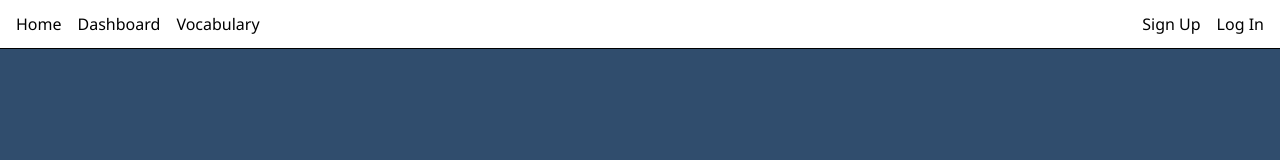
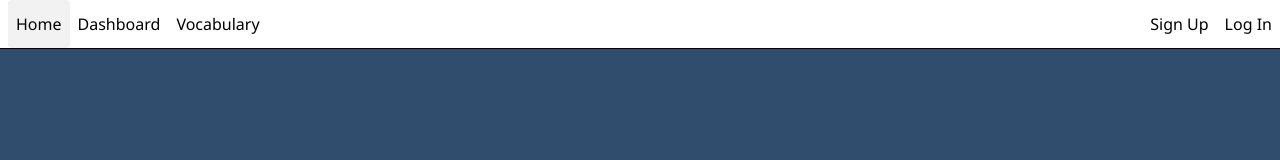
Before and after one commit to Juggle6/Langlearn, a Next.js app: page / in a window 1280 px wide. Shown: the top 160 px of the page. Built offline with nearby package versions, Linux system fonts and the light colour scheme; no server answers.

Commit message:
Gray background color on active tab

```diff
--- a/components/header.js
+++ b/components/header.js
@@ -2,6 +2,16 @@ import utilStyles from '@/styles/utils.module.css';
 import styles from '@/styles/header.module.css';
 import Link from 'next/link';
 import {useSession} from 'next-auth/react';
+import { useRouter } from 'next/router';
+
+function NavLink({ href, children }) {
+  const router = useRouter();
+  const isActive = router.pathname === href;
+
+  return (
+    <Link href={href} className={`${utilStyles.navBarLink} ${isActive ? styles.active : ''}`}>{children}</Link>
+  );
+}
 
 export default function Header() {
   const {data: session} = useSession();
@@ -9,13 +19,13 @@ export default function Header() {
   return (
     <header className={styles.header}>
       <nav className={styles.headerGroup}>
-        <Link href="/" className={utilStyles.navBarLink}>Home</Link>
-        <Link href="/dashboard" className={utilStyles.navBarLink}>Dashboard</Link>
-        <Link href="/vocabulary" className={utilStyles.navBarLink}>Vocabulary</Link>
+        <NavLink href="/">Home</NavLink>
+        <NavLink href="/dashboard">Dashboard</NavLink>
+        <NavLink href="/vocabulary">Vocabulary</NavLink>
       </nav>
       <div className={styles.headerGroup}>
         {session
-          ? <Link href="/profile">{session.username}</Link>
+          ? <NavLink href="/profile">{session.username}</NavLink>
           : (
             <>
               <Link href="/sign-up" className={utilStyles.navBarLink}>Sign Up</Link>
--- a/styles/header.module.css
+++ b/styles/header.module.css
@@ -11,16 +11,25 @@
 
 .headerGroup {
   display: flex;
-  gap: 1rem;
-  margin: 0 1rem;
+  margin-left: 0.5rem;
 }
 
 .headerGroup > a {
   color: black;
   text-decoration: none;
+  padding-top: 13px;
+  padding-bottom: 13px;
+  padding-right: 0.5rem;
+  padding-left: 0.5rem;
+  border-radius: 3px;
 }
 
 .headerGroup > a:hover {
   cursor: pointer;
   filter: opacity(80%);
+  background-color: #f2f2f2;
 }
+
+.active {
+  background-color: #f2f2f2;
+}
```
